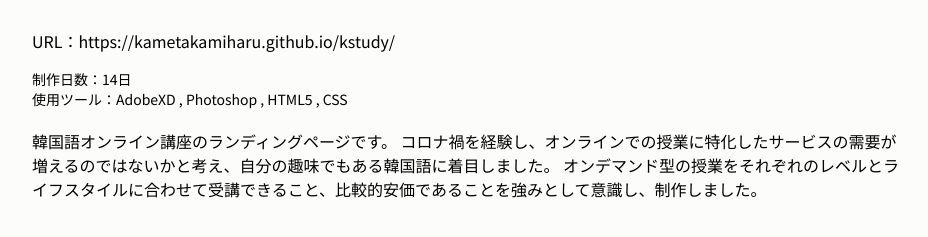
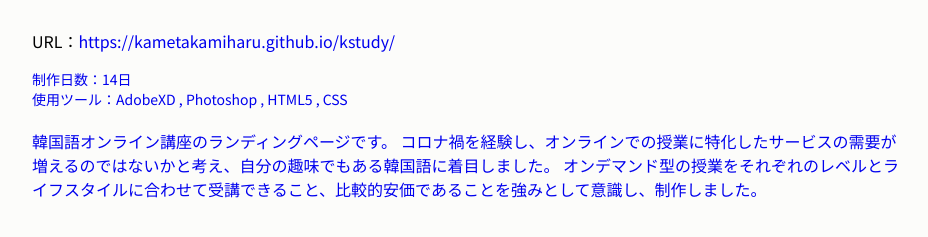
Before and after one commit to kametakamiharu/portfolio, a plain HTML site: page page/kstudy.html in a window 1280 px wide. Shown: the part 1166-1403 px from the top of the page, without its empty margins (168-1096 px from the left). Drawn offline with Linux system fonts and the light colour scheme.

Commit message:
Update kstudy.html

```diff
--- a/page/kstudy.html
+++ b/page/kstudy.html
@@ -18,7 +18,7 @@
        <div class="line"></div>
        <div class="txtbox">
          <p class="txtm">K STUDY</p>
-         <p class="txts">URL：https://kametakamiharu.github.io/kstudy/</p>
+         <p class="txts">URL：<a href="kametakamiharu.github.io/kstudy/" target="_blank">https://kametakamiharu.github.io/kstudy/</p>
          <p class="txtss">制作日数：14日</p>
          <p class="txtss">使用ツール：AdobeXD , Photoshop , HTML5 , CSS</p>
          <p class="txts">韓国語オンライン講座のランディングページです。
```
